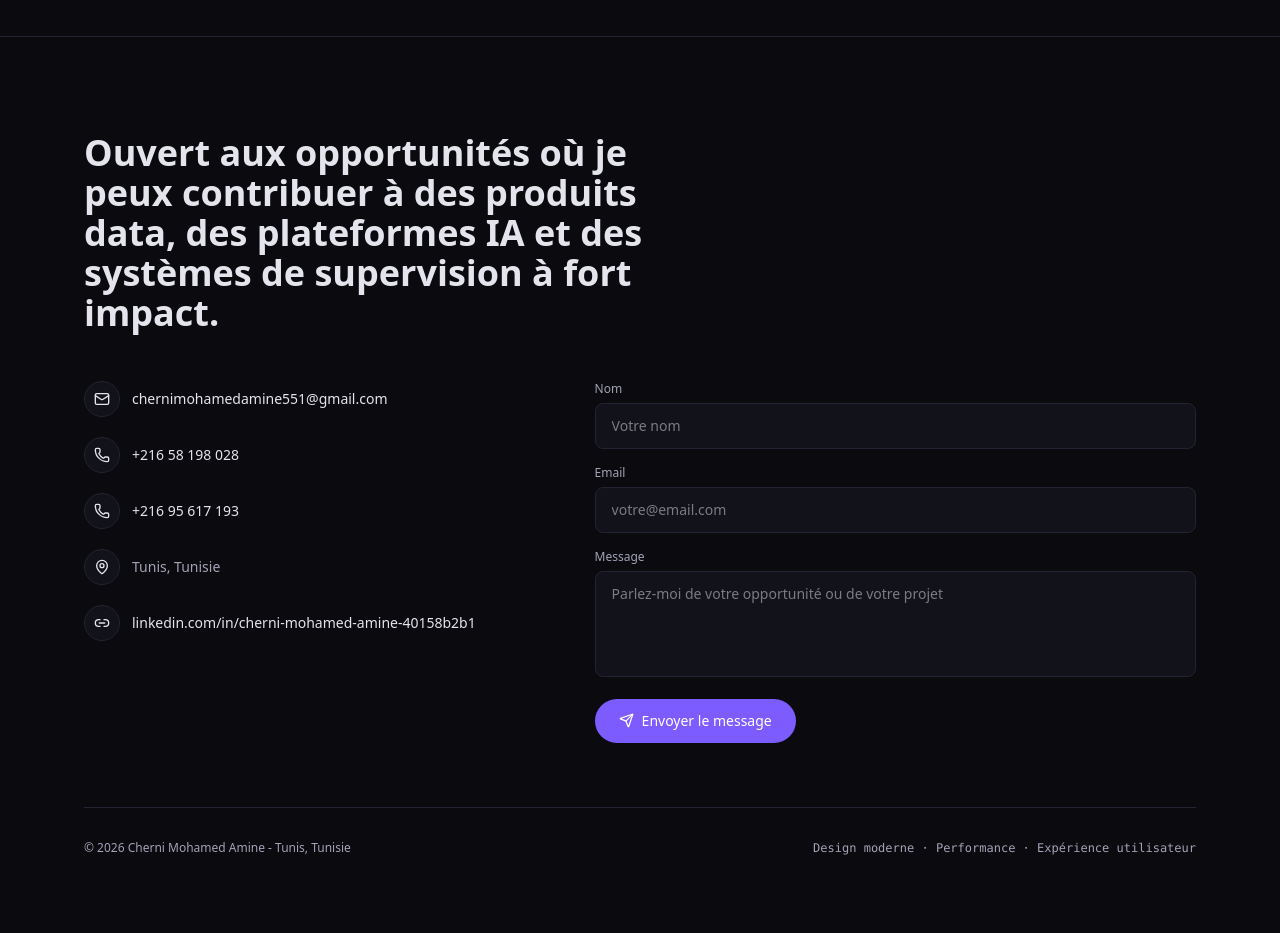
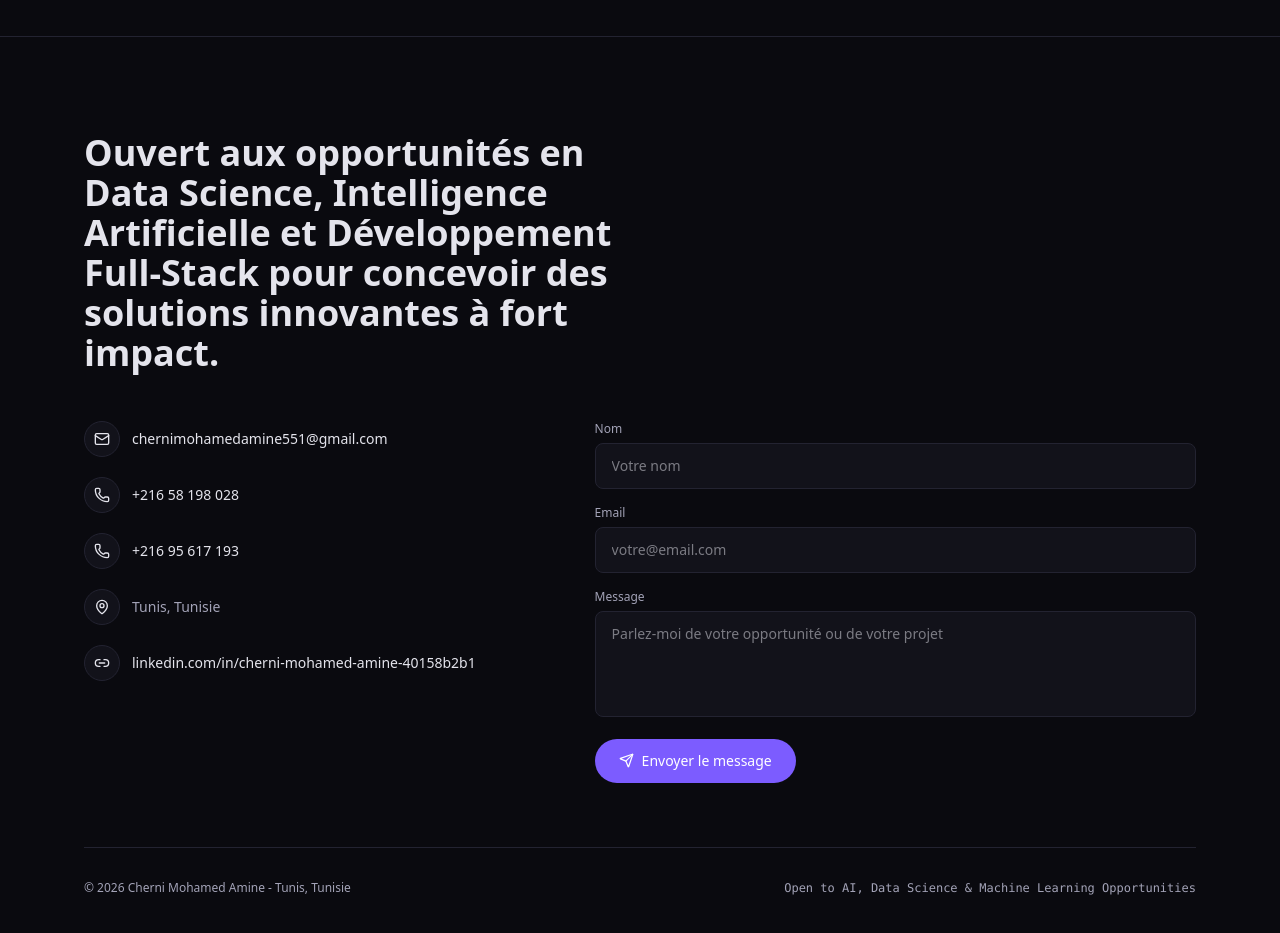
Before and after one commit to cherniamine/portfolio, a Next.js app: page / in a window 1280 px wide. Shown: the part 5420-6353 px from the top of the page. Built offline with nearby package versions, Linux system fonts and the light colour scheme.

Commit message:
Updated contact description

```diff
--- a/components/Contact.tsx
+++ b/components/Contact.tsx
@@ -40,7 +40,7 @@ export default function Contact() {
   const [toasts, setToasts] = useState<ToastState[]>([]);
 
   const contactTitle = useMemo(
-    () => "Ouvert aux opportunités où je peux contribuer à des produits data, des plateformes IA et des systèmes de supervision à fort impact.",
+      () => "Ouvert aux opportunités en Data Science, Intelligence Artificielle et Développement Full-Stack pour concevoir des solutions innovantes à fort impact.",
     []
   );
 
@@ -236,9 +236,9 @@ export default function Contact() {
 
         <div className="mt-16 flex flex-col gap-3 border-t border-line pt-8 text-xs text-dim md:flex-row md:justify-between">
           <span>© 2026 Cherni Mohamed Amine - Tunis, Tunisie</span>
-          <span className="font-mono">
-            Design moderne · Performance · Expérience utilisateur
-          </span>
+              <span className="font-mono">
+                Open to AI, Data Science & Machine Learning Opportunities
+              </span>
         </div>
       </div>
     </footer>
```
